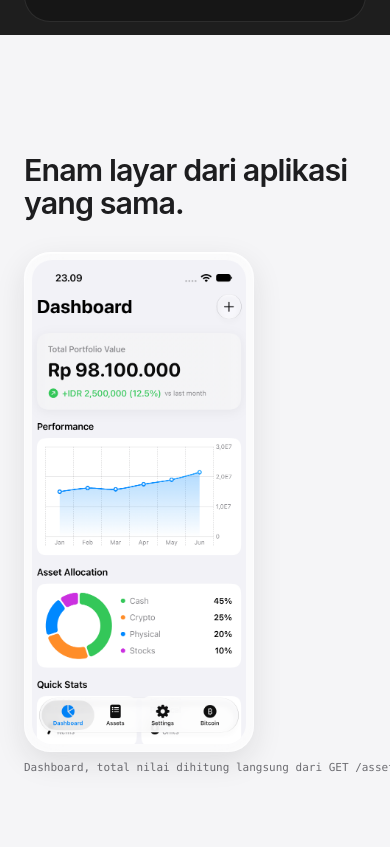
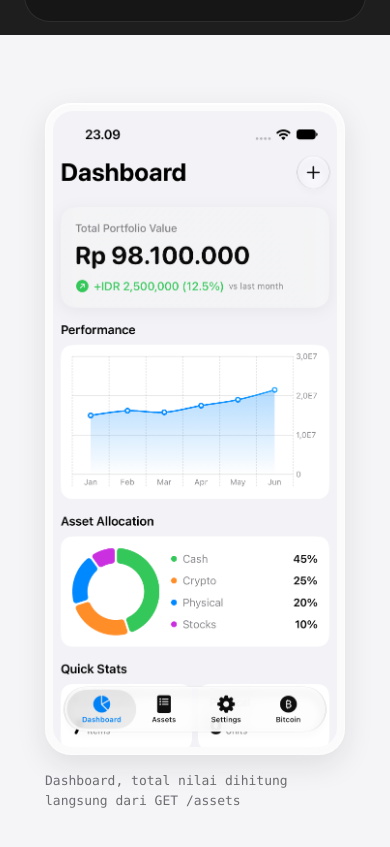
Before and after one commit to akhnafal-aban/akhnafal-aban.github.io, a React (Vite) app: page / in a window 390 px wide. Shown: the part 9249-10096 px from the top of the page. Built offline with nearby package versions, Linux system fonts and the light colour scheme.

Commit message:
deck: remove progress rail; gallery becomes titleless centered-light carousel with counter and dots

```diff
--- a/src/App.tsx
+++ b/src/App.tsx
@@ -9,12 +9,9 @@ import { UIGallerySlide } from './slides/UIGallerySlide'
 import { TantanganSlide } from './slides/TantanganSlide'
 import { HasilSlide } from './slides/HasilSlide'
 import { EvidenceSlide } from './slides/EvidenceSlide'
-import { ProgressRail } from './components/Glass'
-
 export default function App() {
   return (
     <main>
-      <ProgressRail />
       <IntroSlide id="intro" />
       <IndexSlide id="index" />
       <ProjectCoverSlide id="cover-asset-tracker" />
--- a/src/components/Glass.tsx
+++ b/src/components/Glass.tsx
@@ -1,5 +1,3 @@
-import { motion, useScroll } from 'motion/react'
-
 export function GlassChip({ children }: { children: React.ReactNode }) {
   return (
     <span className="glass inline-flex items-center gap-2 rounded-full px-4 py-1.5 font-mono text-[12px] leading-none text-ink">
@@ -8,17 +6,3 @@ export function GlassChip({ children }: { children: React.ReactNode }) {
     </span>
   )
 }
-
-export function ProgressRail() {
-  const { scrollYProgress } = useScroll()
-  return (
-    <div className="glass fixed right-4 top-1/2 z-40 hidden -translate-y-1/2 rounded-full p-[10px] sm:block lg:right-6">
-      <div className="relative h-24 w-[3px] overflow-hidden rounded-full bg-ink/10">
-        <motion.div
-          className="absolute left-0 top-0 w-full origin-top rounded-full bg-ios-blue"
-          style={{ scaleY: scrollYProgress }}
-        />
-      </div>
-    </div>
-  )
-}
--- a/src/slides/UIGallerySlide.tsx
+++ b/src/slides/UIGallerySlide.tsx
@@ -22,17 +22,24 @@ const shots = [
   { src: ui6, alt: 'Tab harga Bitcoin', caption: 'Halaman harga Bitcoin; feed WebSocket belum menerima data' },
 ]
 
+const FRAME_W = 300
+
 export function UIGallerySlide({ id }: { id?: string }) {
   const wrap = useRef<HTMLDivElement>(null)
   const track = useRef<HTMLDivElement>(null)
+  const counter = useRef<HTMLSpanElement>(null)
   const reduce = useReducedMotion()
 
   useEffect(() => {
     if (reduce || !wrap.current || !track.current) return
     const ctx = gsap.context(() => {
       const trackEl = track.current!
+      const frames = gsap.utils.toArray<HTMLElement>('.g-frame')
+      const dots = gsap.utils.toArray<HTMLElement>('.g-dot')
+      const counterEl = counter.current
       const dist = () => Math.max(trackEl.scrollWidth - window.innerWidth, 0)
-      gsap.to(trackEl, {
+
+      const tween = gsap.to(trackEl, {
         x: () => -dist(),
         ease: 'none',
         scrollTrigger: {
@@ -44,6 +51,26 @@ export function UIGallerySlide({ id }: { id?: string }) {
           invalidateOnRefresh: true,
         },
       })
+
+      frames.forEach((el, i) => {
+        ScrollTrigger.create({
+          trigger: el,
+          containerAnimation: tween,
+          start: 'left center',
+          end: 'right center',
+          scrub: true,
+          onUpdate(self) {
+            const p = Math.max(0, Math.min(1, self.progress))
+            const peak = Math.sin(p * Math.PI)
+            gsap.set(el, { scale: 0.84 + 0.16 * peak, opacity: 0.38 + 0.62 * peak })
+            gsap.set(el.querySelector('.g-cap'), { opacity: 0.25 + 0.75 * peak })
+            if (peak > 0.92 && counterEl) {
+              counterEl.textContent = `${String(i + 1).padStart(2, '0')} / ${String(frames.length).padStart(2, '0')}`
+            }
+            dots.forEach((d, di) => gsap.set(d, { opacity: di === i && peak > 0.9 ? 1 : 0.28 }))
+          },
+        })
+      })
     }, wrap)
     return () => ctx.revert()
   }, [reduce])
@@ -52,35 +79,46 @@ export function UIGallerySlide({ id }: { id?: string }) {
     <section id={id} className="relative min-h-[100dvh] w-full snap-start overflow-hidden">
       <div ref={wrap} className="relative">
         <div className="flex h-[100dvh] items-center">
-          <div className="mb-6 mt-10 w-full px-6 sm:px-12 lg:px-20">
-            <div className="mb-8 flex items-end justify-between gap-6">
-              <h2 className="m-0 max-w-[22rem] text-[clamp(1.9rem,4vw,3rem)] font-semibold leading-[1.08] tracking-[-0.03em]">
-                Enam layar dari aplikasi yang sama.
-              </h2>
-              <p className="m-0 hidden font-mono text-[12px] text-ink-3 md:block">
-                layar bergeser ke samping mengikuti scroll
-              </p>
-            </div>
-
           {reduce ? (
-              <div className="flex gap-8 overflow-x-auto pb-6">
+            <div className="flex gap-8 overflow-x-auto px-6 pb-6">
               {shots.map((s) => (
-                  <div key={s.caption} className="shrink-0">
-                    <DeviceFrame src={s.src} alt={s.alt} caption={s.caption} width={190} />
+                <div key={s.caption} className="shrink-0 opacity-100">
+                  <DeviceFrame src={s.src} alt={s.alt} caption={s.caption} width={220} />
                 </div>
               ))}
             </div>
           ) : (
-              <div ref={track} className="flex items-start gap-16 will-change-transform">
+            <div
+              ref={track}
+              className="flex items-start will-change-transform"
+              style={{ gap: 90, paddingLeft: 'calc(50vw - 150px)', paddingRight: 'calc(50vw - 150px)' }}
+            >
               {shots.map((s) => (
-                  <div key={s.caption} className="shrink-0">
-                    <DeviceFrame src={s.src} alt={s.alt} caption={s.caption} width={230} />
+                <div key={s.caption} className="g-frame shrink-0" style={{ width: FRAME_W }}>
+                  <DeviceFrame src={s.src} alt={s.alt} width={FRAME_W} />
+                  <p className="g-cap m-0 mt-4 font-mono text-[13px] leading-[1.5] text-ink-3">
+                    {s.caption}
+                  </p>
                 </div>
               ))}
             </div>
           )}
         </div>
       </div>
+
+      <div className="pointer-events-none absolute inset-x-0 bottom-7 z-10 flex flex-col items-center gap-3">
+        {reduce ? (
+          <span className="font-mono text-[12px] text-ink-3">01 / 06</span>
+        ) : (
+          <>
+            <span ref={counter} className="font-mono text-[12px] text-ink-3">01 / 06</span>
+            <div className="flex gap-2">
+              {shots.map((s) => (
+                <span key={s.caption} className="g-dot h-[5px] w-[5px] rounded-full bg-ink" />
+              ))}
+            </div>
+          </>
+        )}
       </div>
     </section>
   )
```
Lines whose indentation alone changed are shown as unchanged.
